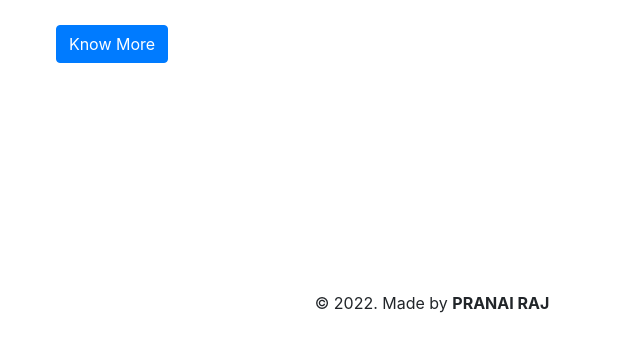
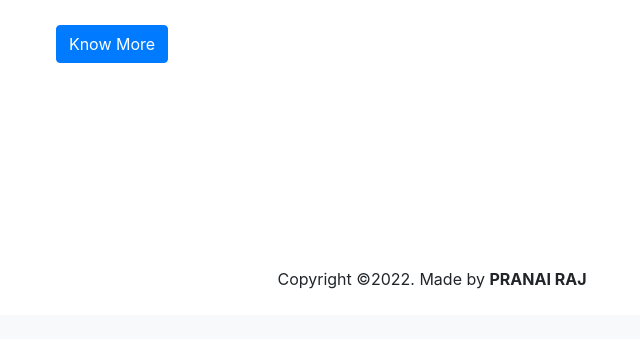
Before and after one commit to Pranai2518/Banking_system, a PHP site: page / in a window 1280 px wide. Shown: the part 517-856 px from the top of the page, without its empty margins (208-848 px from the left). After the commit the page ends 806 px from the top, so only its background shows below. Run offline with PHP 8.4, Linux system fonts and the light colour scheme.

Commit message:
index update

```diff
--- a/index.php
+++ b/index.php
@@ -44,9 +44,8 @@
     <br>
     <br>
     <br>
-    <br>
     <footer class="text-center mt-5 py-2">
-        <p>&copy 2022. Made by <b>PRANAI RAJ</b></p>
+        <p>Copyright &copy2022. Made by <b>PRANAI RAJ</b></p>
     </footer>
     <script src="https://code.jquery.com/jquery-3.5.1.slim.min.js" integrity="sha384-DfXdz2htPH0lsSSs5nCTpuj/zy4C+OGpamoFVy38MVBnE+IbbVYUew+OrCXaRkfj" crossorigin="anonymous"></script>
     <script src="https://cdn.jsdelivr.net/npm/bootstrap@4.5.3/dist/js/bootstrap.bundle.min.js" integrity="sha384-ho+j7jyWK8fNQe+A12Hb8AhRq26LrZ/JpcUGGOn+Y7RsweNrtN/tE3MoK7ZeZDyx" crossorigin="anonymous"></script>
```
